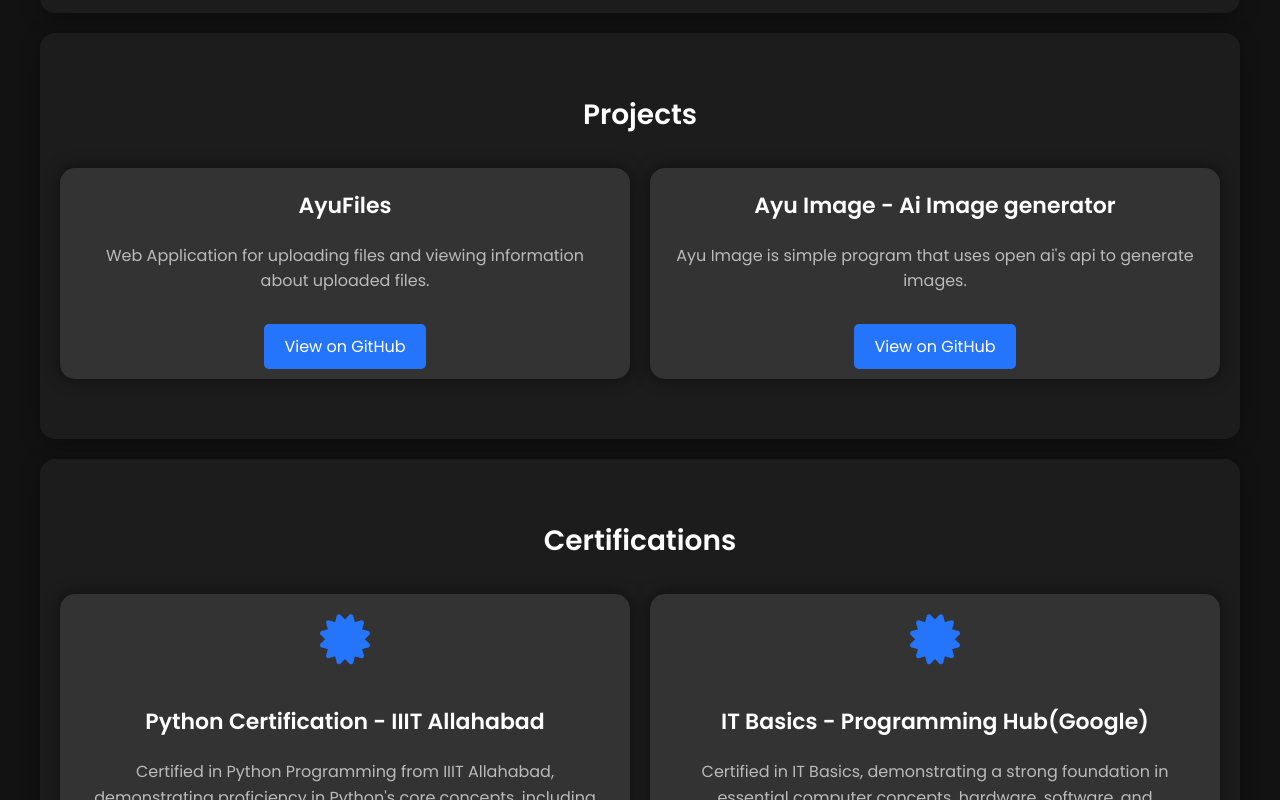
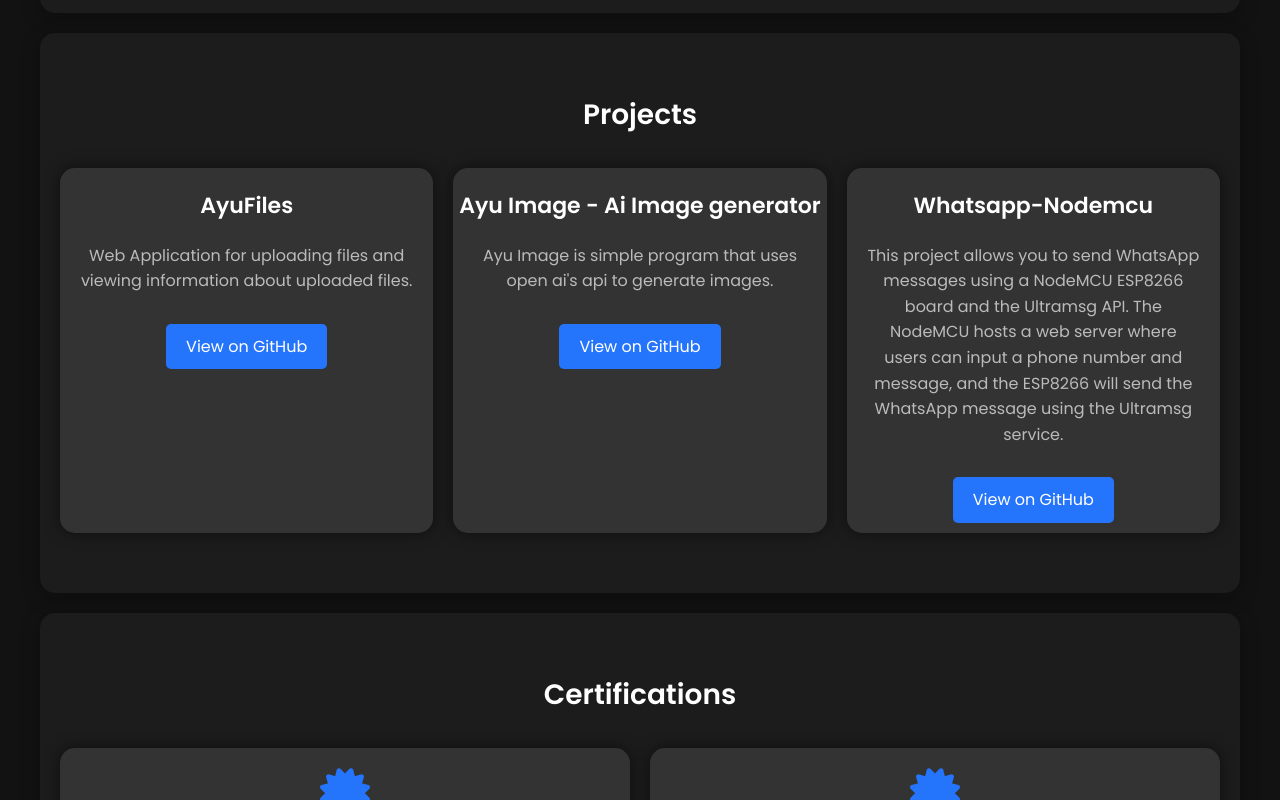
Before and after one commit to ayu2606/ayush.codes, a plain HTML site: page index.html in a window 1280 px wide. Shown: the part 1286-2086 px from the top of the page. Drawn offline with Linux system fonts and the light colour scheme.

Commit message:
new project

```diff
--- a/index.html
+++ b/index.html
@@ -38,7 +38,7 @@
     <section id="hero">
         <div class="hero-content">
             <h2>Hey, I am Ayush Srivastava</h2>
-            <p>I am a self taught software developer.</p>
+            <p>I am a software developer.</p>
         </div>
     </section>
 
@@ -100,6 +100,12 @@
                 <h3>Ayu Image - Ai Image generator</h3>
                 <p>Ayu Image is simple program that uses open ai's api to generate images.</p>
                 <a href="https://github.com/ayu2606/ayu-image" target="_blank" class="project-link">View on GitHub</a>
+            </div>
+            <div class="card" >
+                <!-- <img src="project2.jpg" alt="Project 2"> -->
+                <h3>Whatsapp-Nodemcu</h3>
+                <p>This project allows you to send WhatsApp messages using a NodeMCU ESP8266 board and the Ultramsg API. The NodeMCU hosts a web server where users can input a phone number and message, and the ESP8266 will send the WhatsApp message using the Ultramsg service.</p>
+                <a href="https://github.com/ayu2606/whatsapp-nodemcu" target="_blank" class="project-link">View on GitHub</a>
             </div>
         </div>
     </section>
```
